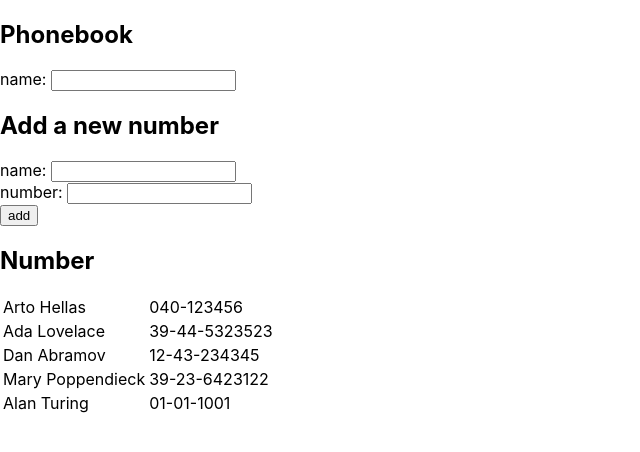
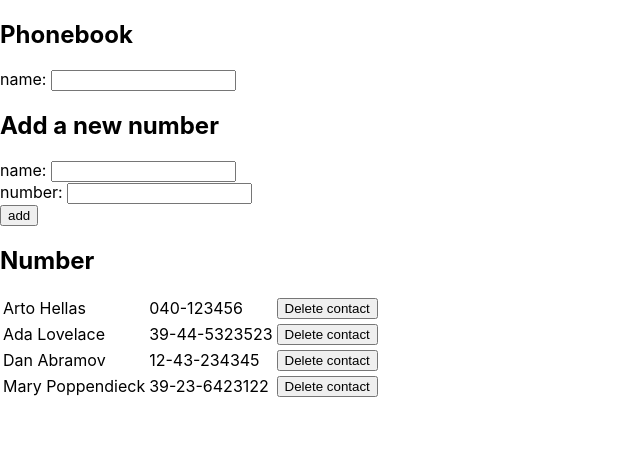
Before and after one commit to GeodesicCarbon/fullstackopen2019, a React (Create React App) app in the folder osa2/puhelinluettelo/: page / in a window 1280 px wide. Shown: the top 452 px of the page, without its empty margins (0-640 px from the left). Built offline with nearby package versions, Linux system fonts and the light colour scheme; data requests are answered from the project's data file; the HTML template or start-up script is replaced by a standard one.

Commit message:
Completed exercise 2.18

```diff
--- a/osa2/puhelinluettelo/db.json
+++ b/osa2/puhelinluettelo/db.json
@@ -19,11 +19,6 @@
       "name": "Mary Poppendieck",
       "number": "39-23-6423122",
       "id": 4
-    },
-    {
-      "name": "Alan Turing",
-      "number": "01-01-1001",
-      "id": 5
     }
   ]
 }
--- a/osa2/puhelinluettelo/src/App.js
+++ b/osa2/puhelinluettelo/src/App.js
@@ -44,6 +44,24 @@ const App = () => {
     setFilter(event.target.value)
   }
 
+  const deletePerson = id => {
+    console.log(id)
+    const person = persons.find(person => person.id === id)
+    console.log(person)
+    if (window.confirm(`Are you sure you want to delete ${person.name}?`)) {
+      personService
+      .deletePerson(id)
+      .then(setPersons(persons.filter(p => p.id !== id)))
+      .catch(error => {
+         alert(
+           `the person '${person.name}' was already deleted from server`
+         )
+         setPersons(persons.filter(p => p.id !== id))
+       })
+
+     }
+  }
+
   // Henkilön lisääminen osoitekirjaan
   const addPerson = (event) => {
     event.preventDefault()
@@ -73,7 +91,8 @@ const App = () => {
       newName,
       handleNameChange,
       newNumber,
-      handleNumberChange
+      handleNumberChange,
+      deletePerson
     }
 
   // Same suodatinkentälle
--- a/osa2/puhelinluettelo/src/components/Phonebook.js
+++ b/osa2/puhelinluettelo/src/components/Phonebook.js
@@ -6,18 +6,23 @@ const Header = ({header}) => (
 )
 
 // Henkilöiden esittäminen taulukkomuodossa
-const Person = ({person}) => (
-  <tr><td>{person.name}</td><td>{person.number}</td></tr>
+const Person = ({person, deletePerson}) => (
+  <tr>
+    <td>{person.name}</td>
+    <td>{person.number}</td>
+    <td><button onClick={() => deletePerson(person.id)}> Delete contact </button></td>
+    </tr>
 )
 
 // Luo taulukon osoitekirjaa varten
-const Persons = ({persons}) => (
+const Persons = ({persons, deletePerson}) => (
   <table>
     <tbody>
       {persons.map(person =>
           <Person
             key={person.name}
             person={person}
+            deletePerson={deletePerson}
           />
       )}
     </tbody>
@@ -64,7 +69,7 @@ const Phonebook = ({personForm, filterForm, persons}) => {
       <Header header='Add a new number' />
       <PersonForm personForm={personForm} />
       <Header header='Number' />
-      <Persons persons={persons}/>
+      <Persons persons={persons} deletePerson={personForm.deletePerson}/>
     </div>
   )
 }
--- a/osa2/puhelinluettelo/src/services/persons.js
+++ b/osa2/puhelinluettelo/src/services/persons.js
@@ -16,4 +16,9 @@ const update = (id, newObject) => {
   return request.then(response => response.data)
 }
 
-export default { getAll, create, update }
+const deletePerson = id => {
+  const request = axios.delete(`${baseUrl}/${id}`)
+  return request.then(response => response.data)
+}
+
+export default { getAll, create, update, deletePerson}
```
